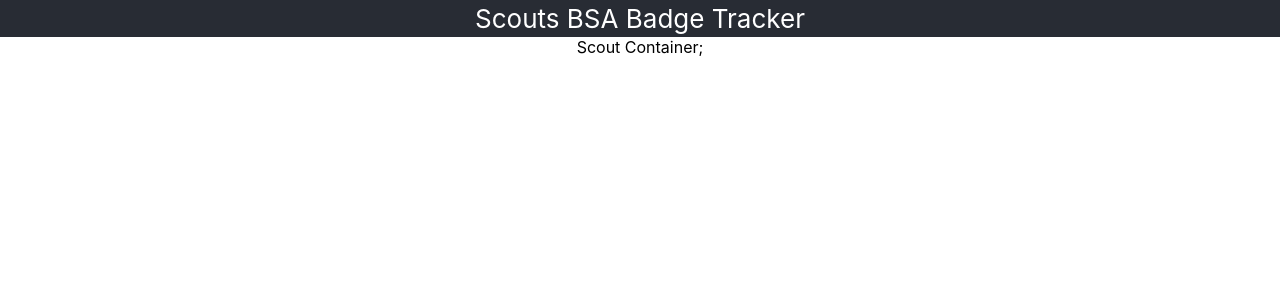
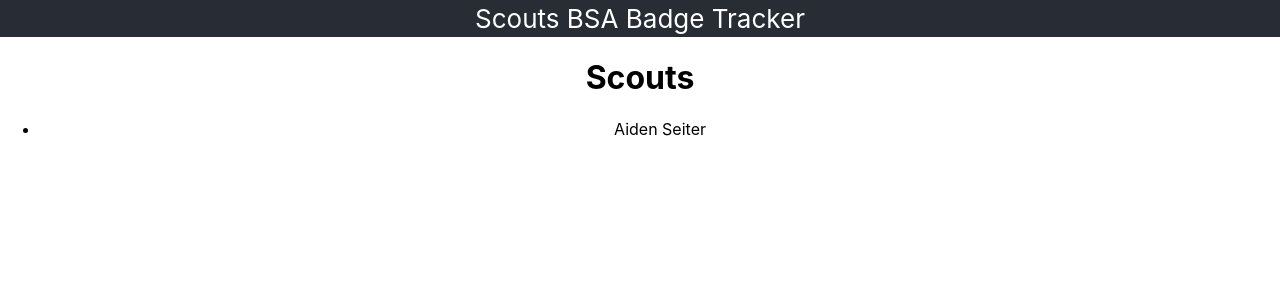
Before and after one commit to cseiter/Phase3ProjectFrontEnd, a React (Create React App) app: page / in a window 1280 px wide. Shown: the top 300 px of the page. Built offline with nearby package versions, Linux system fonts and the light colour scheme.

Commit message:
ScoutContainer pulls data from scouts table in db!!!

```diff
--- a/src/components/ScoutContainer/ScoutContainer.js
+++ b/src/components/ScoutContainer/ScoutContainer.js
@@ -1,9 +1,15 @@
-import React from 'react'
+import React,{ useState } from 'react';
+
+const dummy_scouts = [{"id":5,"scouts_f_name":"Aiden","scouts_l_name":"Seiter","scouts_troop":1}]
 
 export default function ScoutContainer() {
+    const [scouts,setScouts] = useState(dummy_scouts);
     return (
         <div>
-            Scout Container;
+            <h1>Scouts</h1>
+            <ul>
+                {scouts.map(scout => <li>{scout.scouts_f_name} {scout.scouts_l_name}</li>)}
+            </ul>
         </div>
     )
 }
```
Also changed, not shown: 1 other file (tests, documents, lock files or other folders).
